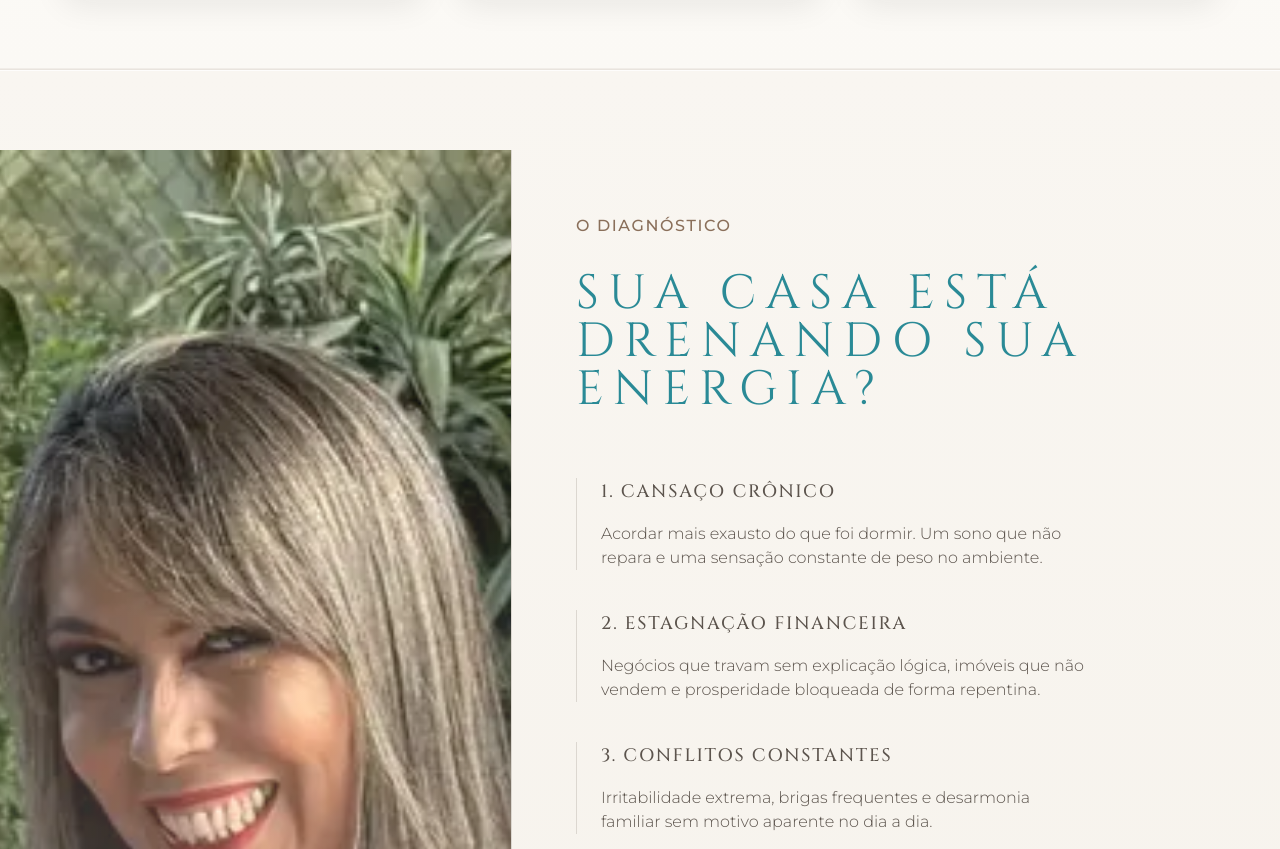
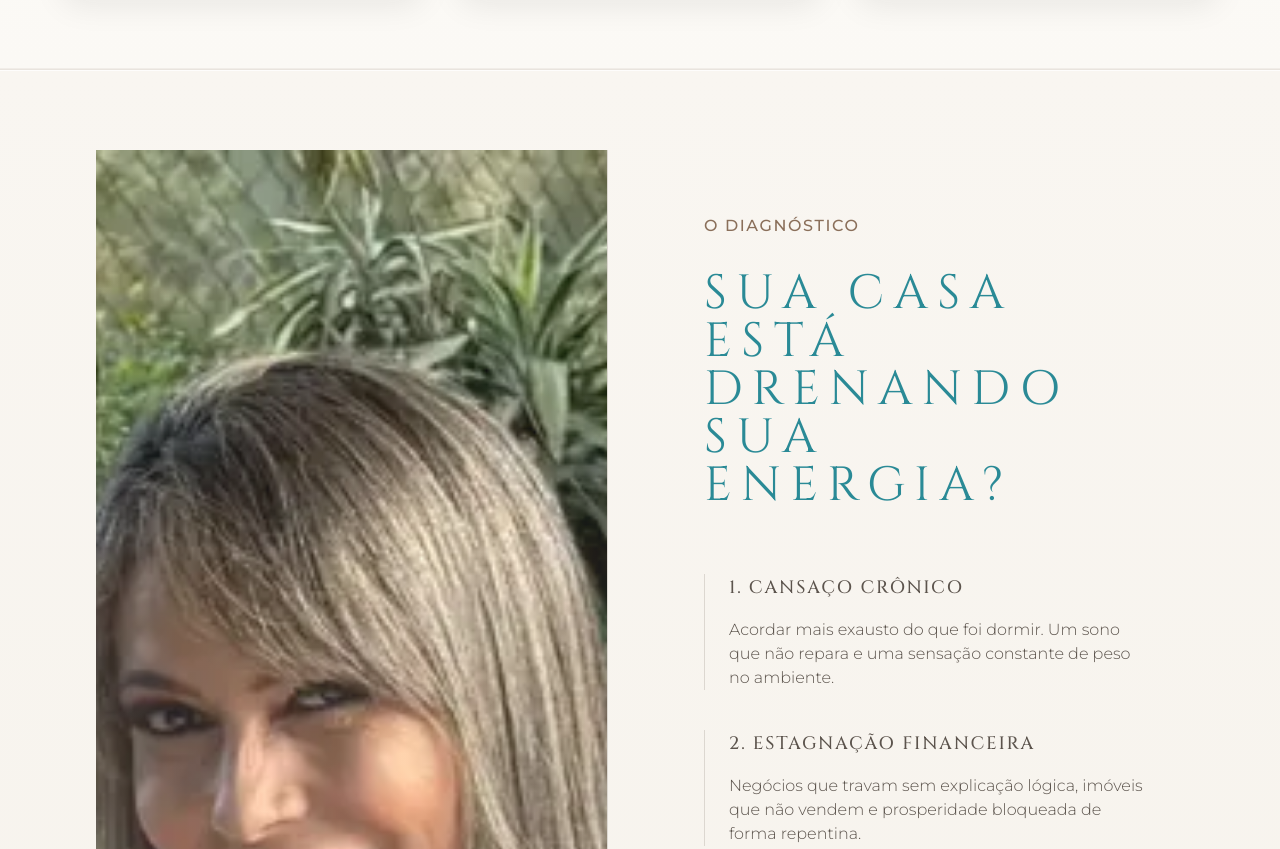
Before and after one commit to danilolopes-ds-ai/adriana-maior, a website: page index.html in a window 1280 px wide. Shown: the part 1505-2354 px from the top of the page. Drawn offline with Linux system fonts and the light colour scheme.

Commit message:
fix: align diagnostico section gutters with global layout

```diff
--- a/index.html
+++ b/index.html
@@ -195,8 +195,8 @@
             #diagnostico-carousel {
                 width: min(40vw, 560px);
                 flex: 0 0 auto;
-                margin-left: 0;
-                margin-right: 0;
+                margin-left: auto;
+                margin-right: auto;
             }
         }
 
@@ -554,8 +554,8 @@
     </section>
 
     <!-- ========== DIAGNÓSTICO ========== -->
-    <section id="diagnostico" class="perf-section section-alt py-12 sm:py-16 md:py-20 border-b border-borderLight">
-        <div class="flex flex-col lg:flex-row">
+    <section id="diagnostico" class="perf-section section-alt py-12 sm:py-16 md:py-20 px-6 sm:px-8 md:px-10 border-b border-borderLight">
+        <div class="max-w-6xl mx-auto flex flex-col lg:flex-row lg:items-center lg:justify-center lg:gap-10 xl:gap-14">
             <div id="diagnostico-carousel" class="relative min-h-[400px] sm:min-h-[500px] border-b lg:border-b-0 lg:border-r border-borderLight overflow-hidden">
                 <img src="assets/img/1-diagnostico.webp?v=20260310" srcset="assets/img/responsive/1-diagnostico-640.webp?v=20260310 640w, assets/img/1-diagnostico.webp?v=20260310 1024w" sizes="(max-width: 1023px) 100vw, 50vw" alt="Diagnóstico energético do ambiente" class="diagnostico-slide is-active" loading="lazy" decoding="async" fetchpriority="low">
                 <img src="assets/img/2-diagnostico.webp?v=20260310" srcset="assets/img/responsive/2-diagnostico-640.webp?v=20260310 640w, assets/img/2-diagnostico.webp?v=20260310 1024w" sizes="(max-width: 1023px) 100vw, 50vw" alt="Harmonização e leitura do espaço" class="diagnostico-slide diagnostico-slide--focus-right" loading="lazy" decoding="async" fetchpriority="low">
```
